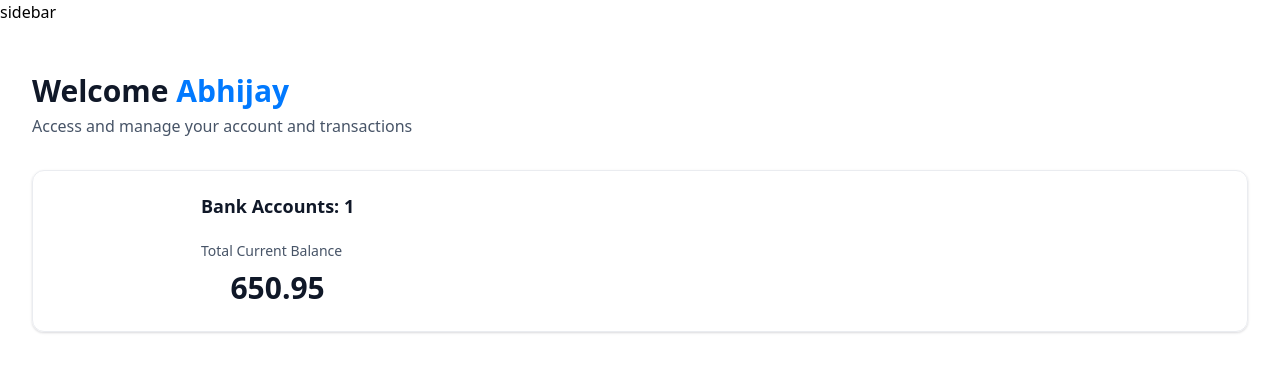
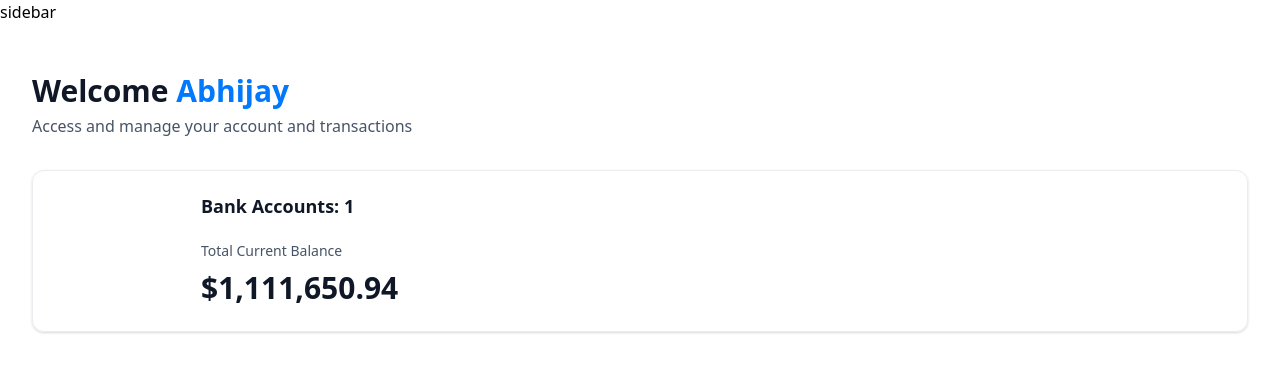
Before and after one commit to abhijaykheechee/banking-app, a Next.js app: page / in a window 1280 px wide. Shown: the top 372 px of the page. Built offline with nearby package versions, Linux system fonts and the light colour scheme.

Commit message:
implement formatAmount util function for total balance

```diff
--- a/app/(root)/page.tsx
+++ b/app/(root)/page.tsx
@@ -16,7 +16,7 @@ const Home = () => {
           <TotalBalanceBox
             accounts={[]}
             totalBanks={1}
-            totalCurrentBalance={650.95}
+            totalCurrentBalance={1111650.94}
           />
         </header>
       </div>
--- a/components/ui/TotalBalanceBox.tsx
+++ b/components/ui/TotalBalanceBox.tsx
@@ -1,3 +1,5 @@
+import { formatAmount } from "@/lib/utils";
+
 const TotalBalanceBox = ({
   accounts = [],
   totalBanks,
@@ -11,7 +13,7 @@ const TotalBalanceBox = ({
         <div className="flex flex-col gap-2">
           <p className="total-balance-label">Total Current Balance</p>
           <p className="total-balance-amount flex-center gap-2">
-            {totalCurrentBalance}
+            {formatAmount(totalCurrentBalance)}
           </p>
         </div>
       </div>
--- a/package.json
+++ b/package.json
@@ -16,6 +16,7 @@
     "clsx": "^2.1.1",
     "lucide-react": "^0.438.0",
     "next": "14.2.7",
+    "query-string": "^9.1.0",
     "react": "^18",
     "react-dom": "^18",
     "tailwind-merge": "^2.5.2",
```
Also changed, not shown: 1 other file (tests, documents, lock files or other folders).
